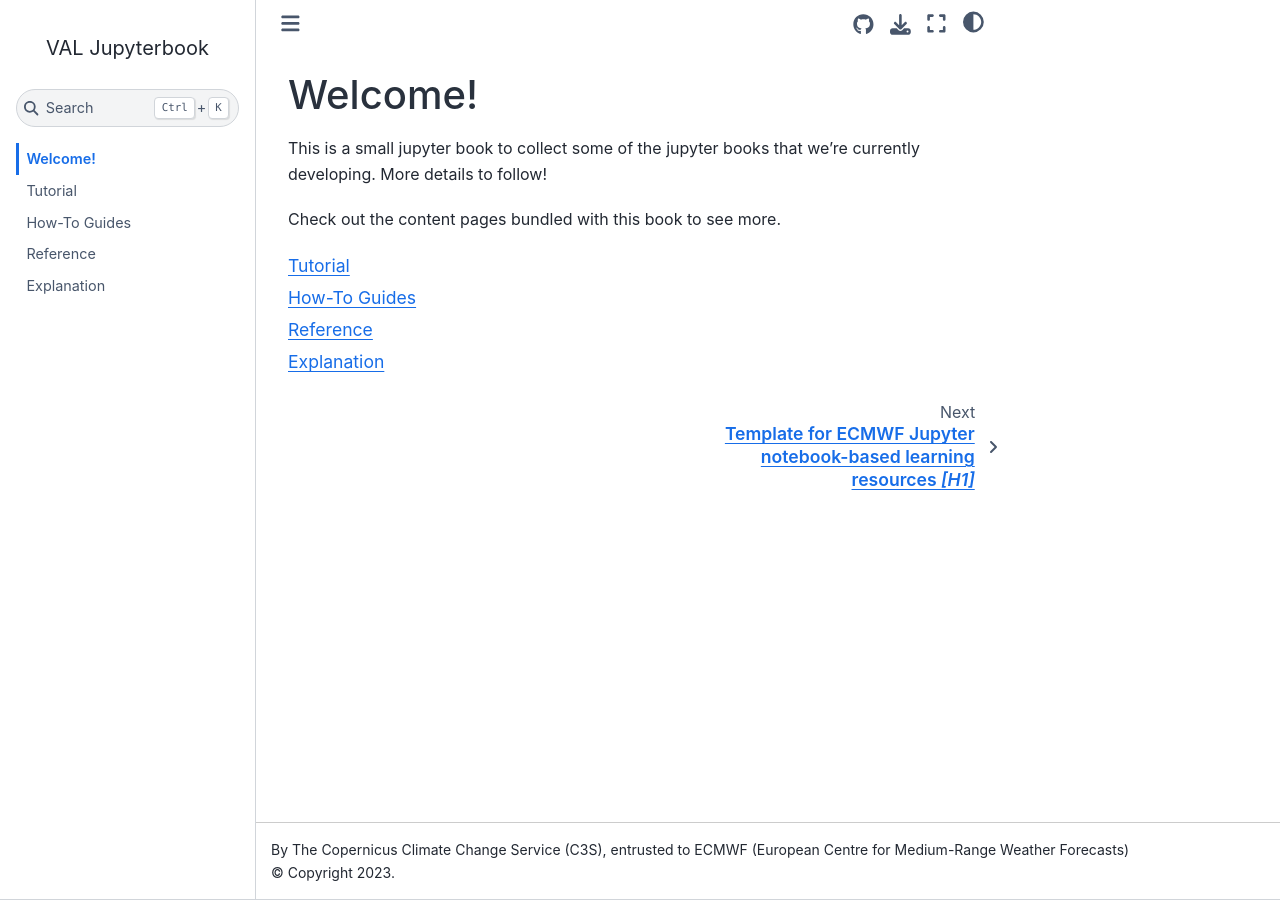
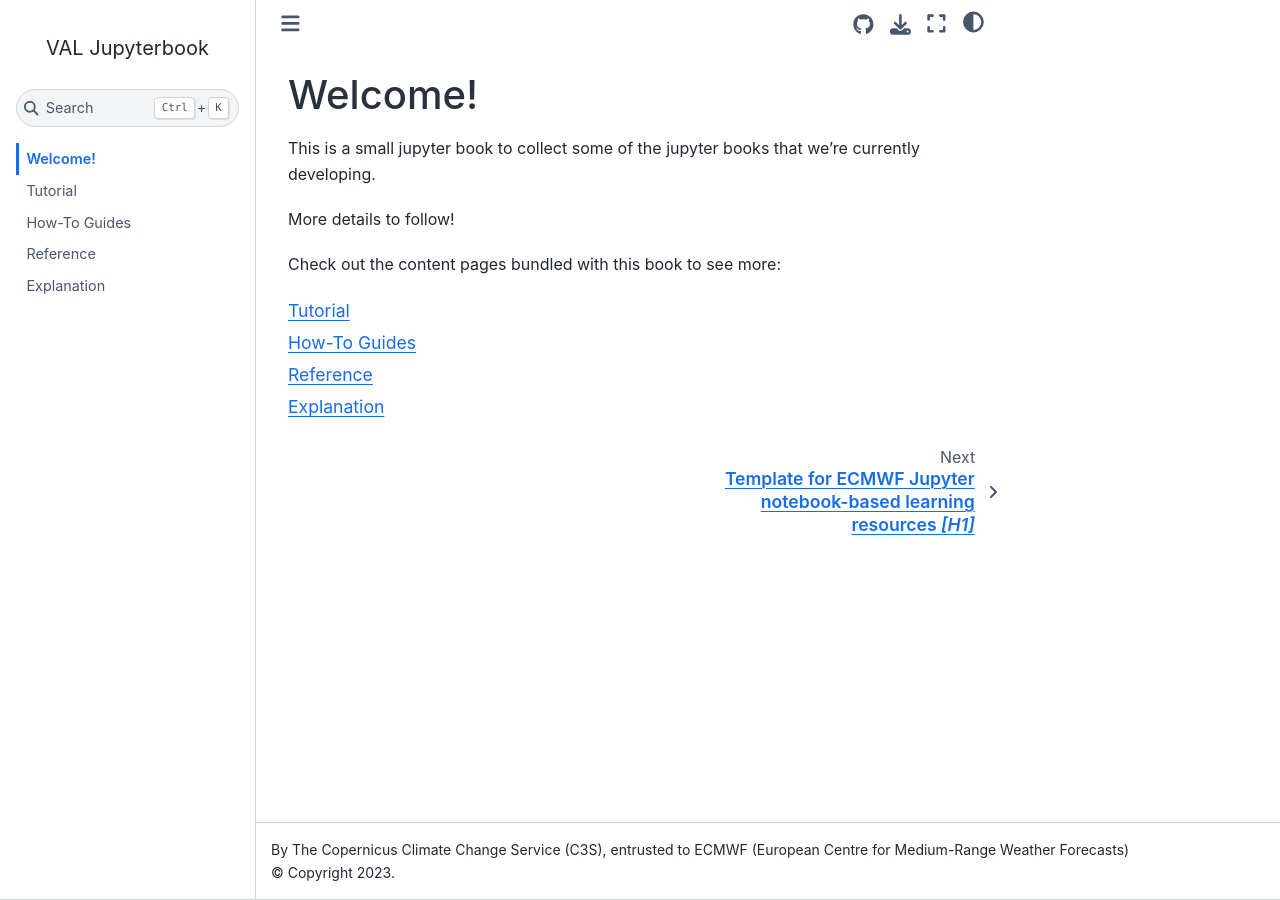
Before and after one commit to jkeune/valorada_jupyterbooks, a Jupyter Book: the page built from home.md, in a window 1280 px wide. Built offline with Jupyter Book 1.0.4 settings and Sphinx 7.4.7 and the Sphinx Book theme 1.1.4, drawn with Linux system fonts in a browser that asks for light colours.

````diff
--- a/home.md
+++ b/home.md
@@ -1,9 +1,10 @@
 # Welcome!
 
 This is a small jupyter book to collect some of the jupyter books that we're currently developing.
+
 More details to follow!
 
-Check out the content pages bundled with this book to see more.
+Check out the content pages bundled with this book to see more:
 
 ```{tableofcontents}
 ```
````
